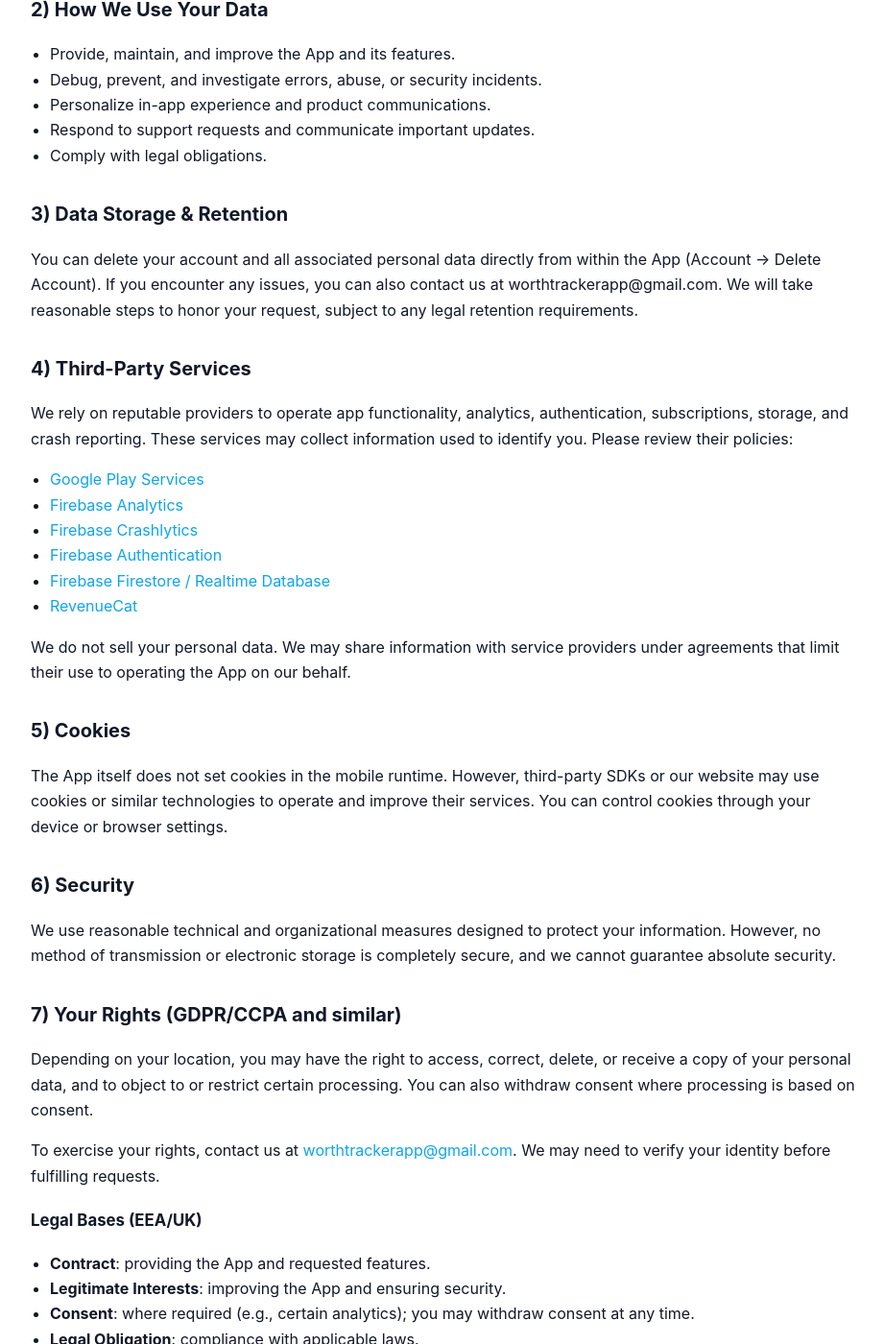
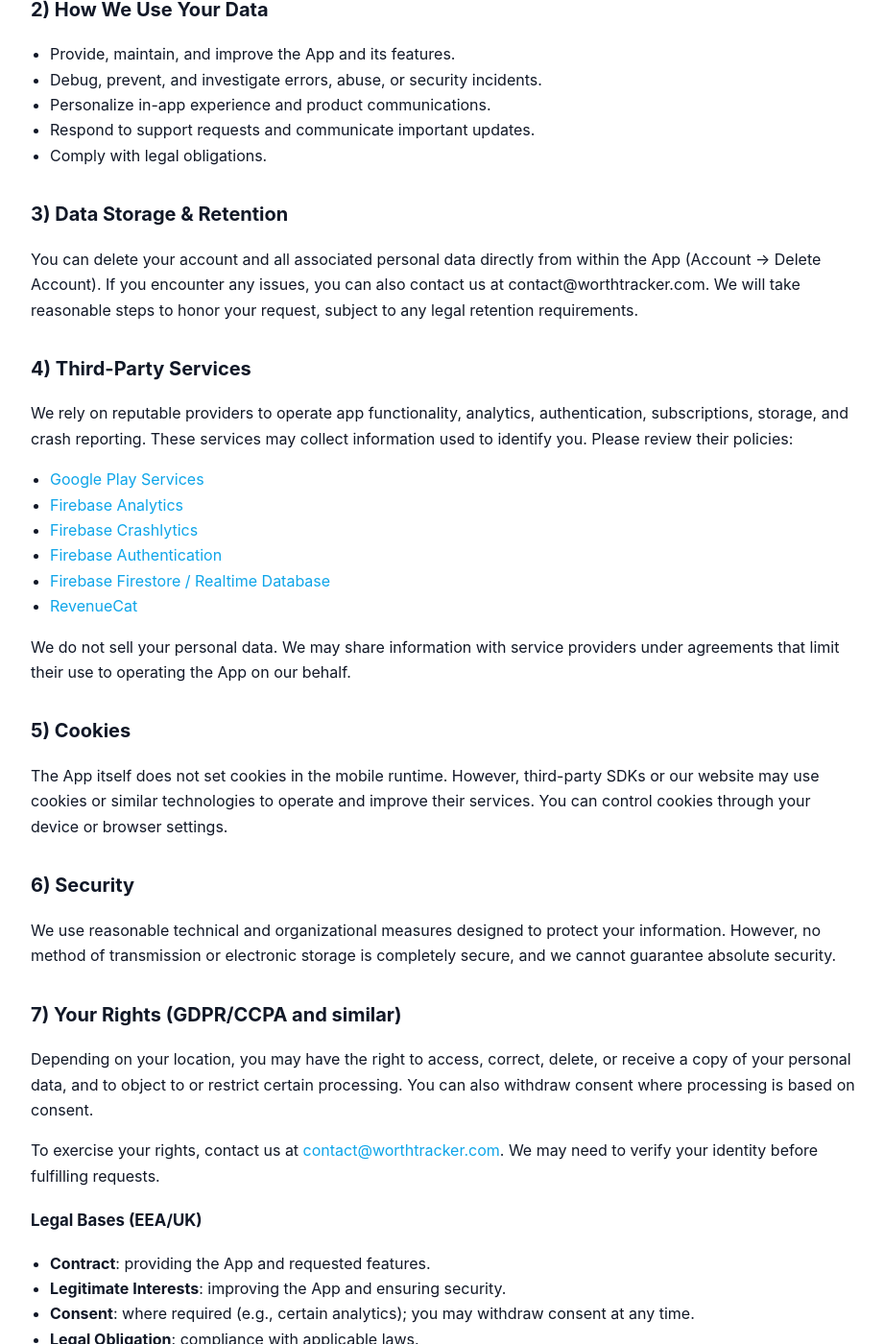
Before and after one commit to WorthTracker/worthtracker.github.io, a Jekyll site: the page privacy-policy.html, which Jekyll copies as it is, in a window 1280 px wide and 1400 px high, scrolled down 1039 px. Shown: the whole window at 96% size, without its empty margins (178-1099 px from the left). Built offline with Jekyll 4.4.1, drawn with Linux system fonts in a browser that asks for light colours; some of the changed text lies outside the part shown.

Commit message:
site update

```diff
--- a/_config.yml
+++ b/_config.yml
@@ -21,7 +21,7 @@
 your_name                                 : Applitom
 your_link                                 : https://applitom.com
 your_city                                 :
-email_address                             : worthtrackerapp@gmail.com
+email_address                             : contact@worthtracker.com
 facebook_username                         : worthtracker
 instagram_username                        : worthtracker
 twitter_username                          : worthtracker
--- a/acknowledgements.html
+++ b/acknowledgements.html
@@ -60,7 +60,7 @@
     <p>WorthTracker uses these assets in accordance with the terms set by their creators and the hosting platforms (e.g., LottieFiles). If you are a rights holder and would like us to amend or remove an attribution, please contact us and we will address it promptly.</p>
 
     <h2 id="contact">3) Contact</h2>
-    <p>Questions or requests about these acknowledgements? Reach us at <a href="mailto:worthtrackerapp@gmail.com">worthtrackerapp@gmail.com</a>.</p>
+    <p>Questions or requests about these acknowledgements? Reach us at <a href="mailto:contact@worthtracker.com">contact@worthtracker.com</a>.</p>
 
     <div class="footer">
       <p class="muted">© 2025 WorthTracker. All rights reserved.</p>
--- a/privacy-policy.html
+++ b/privacy-policy.html
@@ -71,7 +71,7 @@
 <li>Comply with legal obligations.</li>
 </ul>
 <h2 id="retention">3) Data Storage &amp; Retention</h2>
-<p>You can delete your account and all associated personal data directly from within the App (Account → Delete Account). If you encounter any issues, you can also contact us at worthtrackerapp@gmail.com. We will take reasonable steps to honor your request, subject to any legal retention requirements.</p>
+<p>You can delete your account and all associated personal data directly from within the App (Account → Delete Account). If you encounter any issues, you can also contact us at contact@worthtracker.com. We will take reasonable steps to honor your request, subject to any legal retention requirements.</p>
 <h2 id="third-parties">4) Third-Party Services</h2>
 <p>We rely on reputable providers to operate app functionality, analytics, authentication, subscriptions, storage, and crash reporting. These services may collect information used to identify you. Please review their policies:</p>
 <ul><li><a href="https://www.google.com/policies/privacy/" rel="noopener noreferrer" target="_blank">Google Play Services</a></li><li><a href="https://firebase.google.com/policies/analytics" rel="noopener noreferrer" target="_blank">Firebase Analytics</a></li><li><a href="https://firebase.google.com/support/privacy/" rel="noopener noreferrer" target="_blank">Firebase Crashlytics</a></li><li><a href="https://firebase.google.com/support/privacy/" rel="noopener noreferrer" target="_blank">Firebase Authentication</a></li><li><a href="https://firebase.google.com/support/privacy/" rel="noopener noreferrer" target="_blank">Firebase Firestore / Realtime Database</a></li><li><a href="https://www.revenuecat.com/privacy" rel="noopener noreferrer" target="_blank">RevenueCat</a></li></ul>
@@ -82,7 +82,7 @@
 <p>We use reasonable technical and organizational measures designed to protect your information. However, no method of transmission or electronic storage is completely secure, and we cannot guarantee absolute security.</p>
 <h2 id="your-rights">7) Your Rights (GDPR/CCPA and similar)</h2>
 <p>Depending on your location, you may have the right to access, correct, delete, or receive a copy of your personal data, and to object to or restrict certain processing. You can also withdraw consent where processing is based on consent.</p>
-<p>To exercise your rights, contact us at <a href="mailto:worthtrackerapp@gmail.com">worthtrackerapp@gmail.com</a>. We may need to verify your identity before fulfilling requests.</p>
+<p>To exercise your rights, contact us at <a href="mailto:contact@worthtracker.com">contact@worthtracker.com</a>. We may need to verify your identity before fulfilling requests.</p>
 <h3>Legal Bases (EEA/UK)</h3>
 <ul>
 <li><strong>Contract</strong>: providing the App and requested features.</li>
@@ -93,7 +93,7 @@
 <h3>California (CCPA/CPRA) Disclosures</h3>
 <ul>
 <li>We do not sell or share personal information for cross‑context behavioral advertising.</li>
-<li>You may request access or deletion of your personal information via <a href="mailto:worthtrackerapp@gmail.com">worthtrackerapp@gmail.com</a>.</li>
+<li>You may request access or deletion of your personal information via <a href="mailto:contact@worthtracker.com">contact@worthtracker.com</a>.</li>
 <li>Non‑discrimination: we will not discriminate against you for exercising your rights.</li>
 </ul>
 <h2 id="children">8) Children’s Privacy</h2>
@@ -101,7 +101,7 @@
 <h2 id="changes">9) Changes to This Policy</h2>
 <p>We may update this Privacy Policy from time to time. We will post the updated version here with a new “Last updated” date. If changes are material, we will provide additional notice within the App where appropriate.</p>
 <h2 id="contact">10) Contact Us</h2>
-<p>If you have questions or requests, contact us at <a href="mailto:worthtrackerapp@gmail.com">worthtrackerapp@gmail.com</a>.</p>
+<p>If you have questions or requests, contact us at <a href="mailto:contact@worthtracker.com">contact@worthtracker.com</a>.</p>
 <div class="footer">
 <p class="muted">© 2025 WorthTracker. All rights reserved.</p>
 </div>
--- a/terms-conditions.html
+++ b/terms-conditions.html
@@ -118,7 +118,7 @@
     <p>We may update these Terms from time to time. We will post the updated version here with a new “Last updated” date and may provide additional notice within the App. Your continued use of the App after the effective date constitutes acceptance of the updated Terms.</p>
 
     <h2 id="contact">14) Contact Us</h2>
-    <p>If you have any questions about these Terms, contact us at <a href="mailto:worthtrackerapp@gmail.com">worthtrackerapp@gmail.com</a>.</p>
+    <p>If you have any questions about these Terms, contact us at <a href="mailto:contact@worthtracker.com">contact@worthtracker.com</a>.</p>
 
     <div class="footer">
       <p class="muted">© 2025 WorthTracker. All rights reserved.</p>
```
